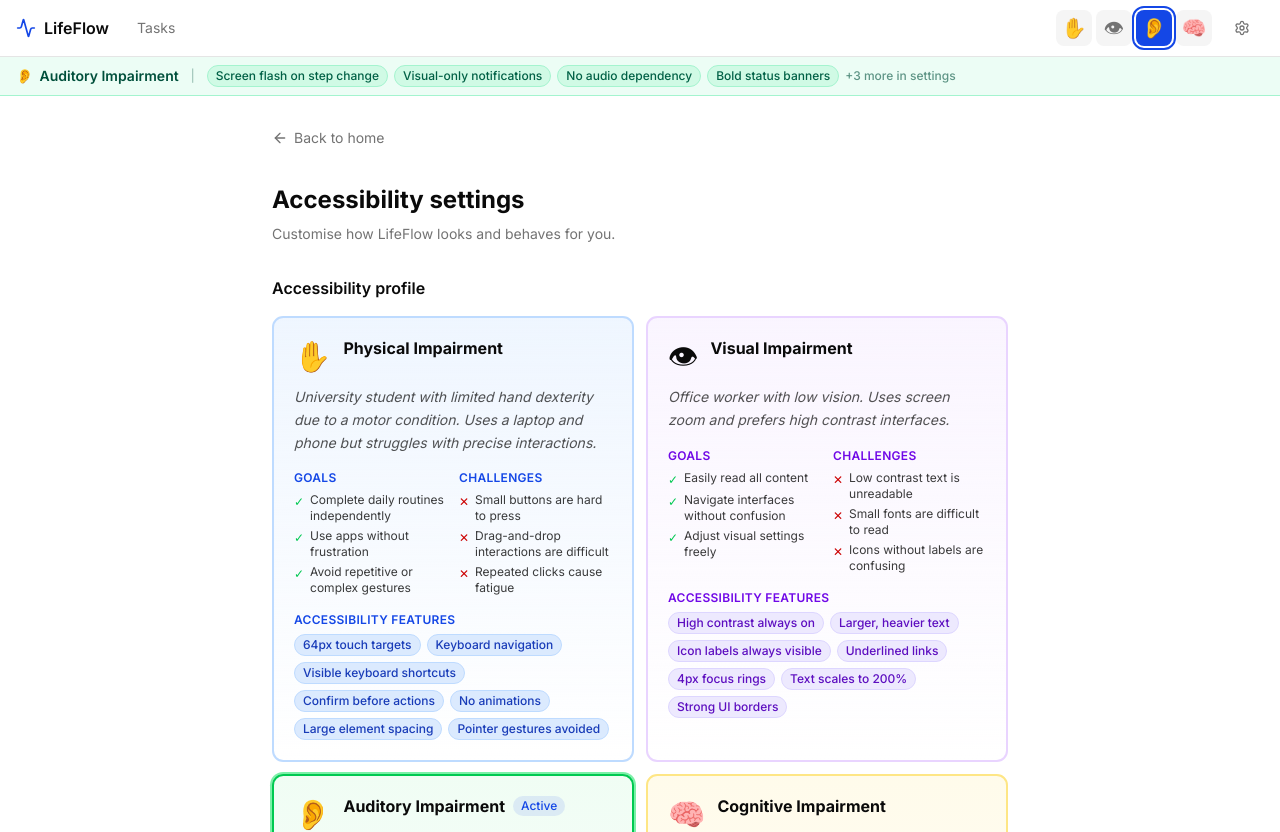
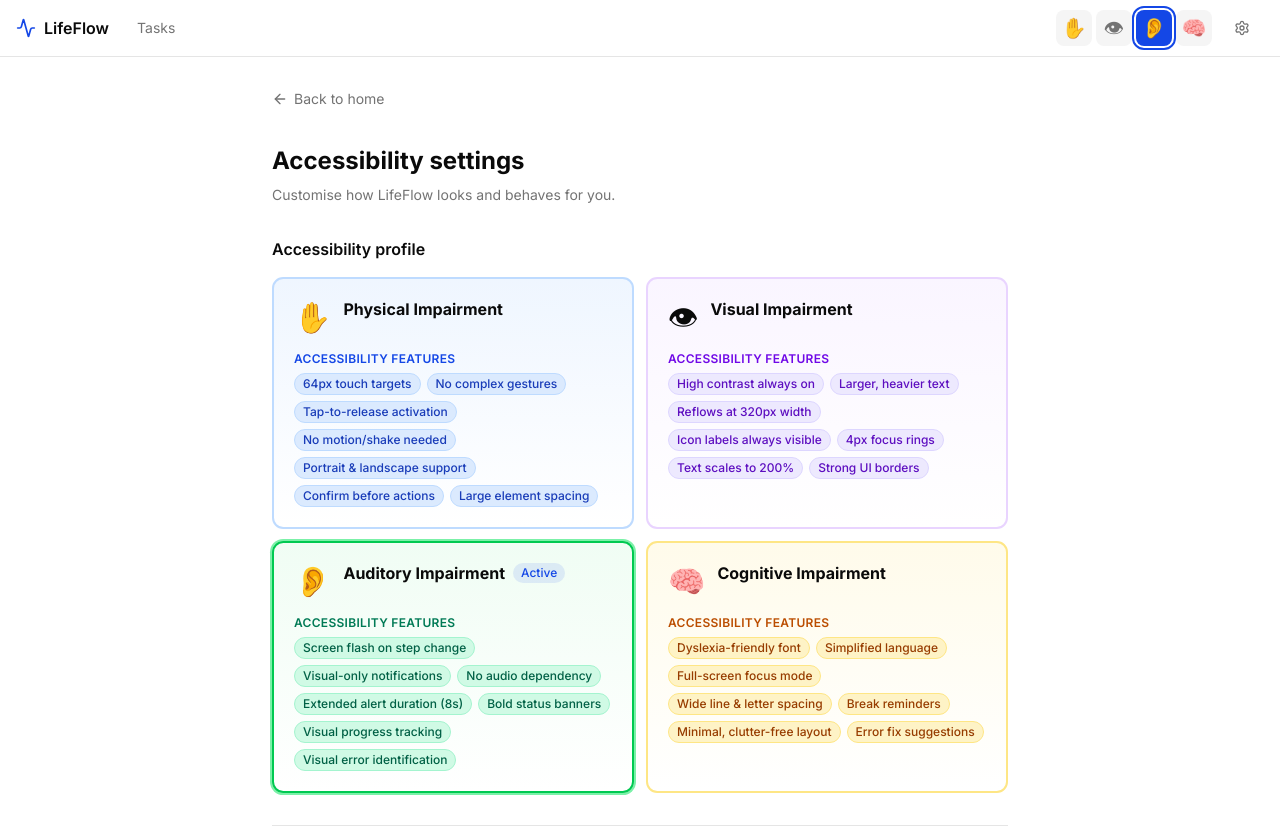
Before and after one commit to usamafayaz/life-flow, a Next.js app: page /settings in a window 1280 px wide. Shown: the top 832 px of the page. Built offline with nearby package versions, Linux system fonts and the light colour scheme.

Commit message:
refactor: update persona WCAG compliance criteria and streamline persona switcher UI labels

```diff
--- a/components/layout/AppShell.tsx
+++ b/components/layout/AppShell.tsx
@@ -16,7 +16,7 @@ export function AppShell({ children, className }: AppShellProps) {
   return (
     <>
       <Header />
-      <PersonaBanner />
+      {/* <PersonaBanner /> */}
       <main
         id="main-content"
         tabIndex={-1}
--- a/components/persona/PersonaBanner.tsx
+++ b/components/persona/PersonaBanner.tsx
@@ -18,12 +18,6 @@ const BANNER_COLORS: Record<Persona, string> = {
   leo: 'bg-amber-50 border-amber-200',
 }
 
-const BADGE_COLORS: Record<Persona, string> = {
-  noor: 'bg-blue-100 text-blue-800 border-blue-200',
-  daniel: 'bg-violet-100 text-violet-800 border-violet-200',
-  aisha: 'bg-emerald-100 text-emerald-800 border-emerald-200',
-  leo: 'bg-amber-100 text-amber-800 border-amber-200',
-}
 
 const TEXT_COLORS: Record<Persona, string> = {
   noor: 'text-blue-900',
@@ -47,22 +41,6 @@ export function PersonaBanner() {
           <span aria-hidden="true">{PERSONA_ICONS[persona]}</span>
           {config.meta.impairment}
         </span>
-        <span className={`hidden sm:block text-xs ${TEXT_COLORS[persona]} opacity-40`} aria-hidden="true">|</span>
-        <div className="flex items-center flex-wrap gap-1.5">
-          {config.meta.features.slice(0, 4).map((f) => (
-            <span
-              key={f}
-              className={`text-xs px-2 py-0.5 rounded-full border font-medium ${BADGE_COLORS[persona]}`}
-            >
-              {f}
-            </span>
-          ))}
-          {config.meta.features.length > 4 && (
-            <span className={`text-xs font-medium opacity-60 ${TEXT_COLORS[persona]}`}>
-              +{config.meta.features.length - 4} more in settings
-            </span>
-          )}
-        </div>
 
         {/* Text scale controls for Daniel on mobile (desktop shows these in the header QuickBar) */}
         {flags.largeTextControl && (
--- a/components/persona/PersonaCard.tsx
+++ b/components/persona/PersonaCard.tsx
@@ -54,7 +54,7 @@ export function PersonaCard({ id, variant = 'simple' }: PersonaCardProps) {
     <button
       onClick={() => setPersona(id)}
       aria-pressed={isActive}
-      aria-label={`Select ${config.meta.name} persona (${config.meta.impairment})`}
+      aria-label={`Select ${config.meta.impairment} profile`}
       className={cn(
         'w-full h-full flex flex-col text-left rounded-xl border-2 bg-gradient-to-b p-5',
         'transition-all duration-150',
@@ -92,38 +92,9 @@ export function PersonaCard({ id, variant = 'simple' }: PersonaCardProps) {
       {/* Detailed variant */}
       {variant === 'detailed' && (
         <>
-          <p className="mt-3 text-sm text-foreground/70 leading-relaxed italic">
+          {/* <p className="mt-3 text-sm text-foreground/70 leading-relaxed italic">
             {config.meta.background}
-          </p>
-
-          <div className="mt-4 grid grid-cols-2 gap-3">
-            <div>
-              <p className={cn('text-xs font-semibold uppercase tracking-wide mb-1.5', SECTION_LABEL[id])}>
-                Goals
-              </p>
-              <ul className="space-y-1">
-                {config.meta.goals.map((g) => (
-                  <li key={g} className="flex items-start gap-1.5 text-xs text-foreground/80">
-                    <span className="mt-0.5 shrink-0 text-green-500" aria-hidden="true">✓</span>
-                    {g}
-                  </li>
-                ))}
-              </ul>
-            </div>
-            <div>
-              <p className={cn('text-xs font-semibold uppercase tracking-wide mb-1.5', SECTION_LABEL[id])}>
-                Challenges
-              </p>
-              <ul className="space-y-1">
-                {config.meta.challenges.map((c) => (
-                  <li key={c} className="flex items-start gap-1.5 text-xs text-foreground/80">
-                    <span className="mt-0.5 shrink-0 text-destructive" aria-hidden="true">✕</span>
-                    {c}
-                  </li>
-                ))}
-              </ul>
-            </div>
-          </div>
+          </p> */}
 
           <div className="mt-4">
             <p className={cn('text-xs font-semibold uppercase tracking-wide mb-1.5', SECTION_LABEL[id])}>
--- a/components/persona/PersonaSwitcher.tsx
+++ b/components/persona/PersonaSwitcher.tsx
@@ -63,7 +63,7 @@ export function PersonaSwitcher({ className, compact = false }: PersonaSwitcherP
             data-persona-btn={id}
             role="radio"
             aria-checked={isActive}
-            aria-label={`${config.meta.name}, ${config.meta.impairment}`}
+            aria-label={config.meta.impairment}
             onClick={() => setPersona(id)}
             onKeyDown={(e) => handleKeyDown(e, id)}
             tabIndex={isActive ? 0 : -1}
@@ -85,7 +85,7 @@ export function PersonaSwitcher({ className, compact = false }: PersonaSwitcherP
               {PERSONA_ICONS[id]}
             </span>
             {!compact && (
-              <span>{config.meta.name}</span>
+              <span>{config.meta.impairment}</span>
             )}
           </button>
         )
--- a/components/ui/button.tsx
+++ b/components/ui/button.tsx
@@ -44,12 +44,15 @@ function Button({
   className,
   variant = "default",
   size = "default",
+  render,
   ...props
 }: ButtonPrimitive.Props & VariantProps<typeof buttonVariants>) {
   return (
     <ButtonPrimitive
       data-slot="button"
       className={cn(buttonVariants({ variant, size, className }))}
+      render={render}
+      nativeButton={render === undefined}
       {...props}
     />
   )
--- a/lib/personas.ts
+++ b/lib/personas.ts
@@ -83,27 +83,27 @@ export const PERSONAS: Record<Persona, PersonaConfig> = {
         'Drag-and-drop interactions are difficult',
         'Repeated clicks cause fatigue',
       ],
-      wcag: '2.1.1, 2.1.2, 2.2.1, 2.4.7, 2.5.1, 2.5.2, 2.5.3, 2.5.5, 3.2.3, 3.3.2',
+      wcag: '1.3.4, 2.5.1, 2.5.2, 2.5.4, 2.5.7, 2.5.8, 2.4.11, 2.1.1, 3.2.2, 3.2.3',
       wcagDetails: [
-        { code: '2.1.1', title: 'Keyboard', description: 'All functionality must be available via keyboard' },
-        { code: '2.1.2', title: 'No Keyboard Trap', description: 'Users must not get stuck in components' },
-        { code: '2.2.1', title: 'Timing Adjustable', description: 'Users must have enough time to complete actions' },
-        { code: '2.4.7', title: 'Focus Visible', description: 'Keyboard focus must be clearly visible' },
-        { code: '2.5.1', title: 'Pointer Gestures', description: 'Avoid complex gestures (e.g. multi-touch, drag)' },
-        { code: '2.5.2', title: 'Pointer Cancellation', description: 'Prevent accidental input errors' },
-        { code: '2.5.3', title: 'Label in Name', description: 'Buttons must match visible labels' },
-        { code: '2.5.5', title: 'Target Size', description: 'Minimum touch target size (44×44px recommended)' },
-        { code: '3.2.3', title: 'Consistent Navigation', description: 'Navigation must be predictable' },
-        { code: '3.3.2', title: 'Labels or Instructions', description: 'Provide clear labels for all inputs' },
+        { code: '1.3.4', title: 'Orientation', description: 'Content works in both portrait and landscape orientations' },
+        { code: '2.5.1', title: 'Pointer Gestures', description: 'No complex multi-touch or path-based gestures required' },
+        { code: '2.5.2', title: 'Pointer Cancellation', description: 'Actions activate on pointer release, preventing accidental taps' },
+        { code: '2.5.4', title: 'Motion Actuation', description: 'No device shake, tilt, or motion required to operate features' },
+        { code: '2.5.7', title: 'Dragging Movements', description: 'All drag interactions have a single-pointer tap alternative' },
+        { code: '2.5.8', title: 'Target Size (Minimum)', description: 'Touch targets are at least 24×24px; Noor uses 64px for easier tapping' },
+        { code: '2.4.11', title: 'Focus Appearance', description: 'Focus indicator is clearly visible for keyboard and switch access' },
+        { code: '2.1.1', title: 'Keyboard / Switch Access', description: 'All functionality operable via keyboard or assistive switch device' },
+        { code: '3.2.2', title: 'On Input', description: 'No unexpected UI changes occur on touch or tap' },
+        { code: '3.2.3', title: 'Consistent Navigation', description: 'Navigation is predictable and consistent across all screens' },
       ],
       features: [
         '64px touch targets',
-        'Keyboard navigation',
-        'Visible keyboard shortcuts',
+        'No complex gestures',
+        'Tap-to-release activation',
+        'No motion/shake needed',
+        'Portrait & landscape support',
         'Confirm before actions',
-        'No animations',
         'Large element spacing',
-        'Pointer gestures avoided',
       ],
     },
     tokens: {
@@ -161,24 +161,24 @@ export const PERSONAS: Record<Persona, PersonaConfig> = {
         'Small fonts are difficult to read',
         'Icons without labels are confusing',
       ],
-      wcag: '1.1.1, 1.3.1, 1.3.2, 1.4.1, 1.4.3, 1.4.4, 1.4.5, 1.4.10, 1.4.11, 2.4.6',
+      wcag: '1.3.4, 1.4.3, 1.4.4, 1.4.10, 1.4.11, 1.4.12, 1.4.1, 2.4.11, 1.1.1, 2.4.6',
       wcagDetails: [
-        { code: '1.1.1', title: 'Non-text Content', description: 'Provide alt text for images' },
-        { code: '1.3.1', title: 'Info and Relationships', description: 'Structure content properly with headings and labels' },
-        { code: '1.3.2', title: 'Meaningful Sequence', description: 'Content must be readable in correct order' },
-        { code: '1.4.1', title: 'Use of Colour', description: 'Do not rely only on colour to convey information' },
-        { code: '1.4.3', title: 'Contrast (Minimum)', description: 'Text must meet AA contrast ratio' },
-        { code: '1.4.4', title: 'Resize Text', description: 'Text must be scalable up to 200%' },
-        { code: '1.4.5', title: 'Images of Text', description: 'Avoid text inside images' },
-        { code: '1.4.10', title: 'Reflow', description: 'Content must adapt to different screen sizes' },
-        { code: '1.4.11', title: 'Non-text Contrast', description: 'UI elements must have sufficient contrast' },
-        { code: '2.4.6', title: 'Headings and Labels', description: 'Must clearly describe content' },
+        { code: '1.3.4', title: 'Orientation', description: 'Content adapts to portrait and landscape without loss of information' },
+        { code: '1.4.3', title: 'Contrast (Minimum)', description: 'Text meets the 4.5:1 AA contrast ratio on all backgrounds' },
+        { code: '1.4.4', title: 'Resize Text', description: 'Text scales up to 200% without loss of content or functionality' },
+        { code: '1.4.10', title: 'Reflow', description: 'Content reflows at 320px width with no horizontal scrolling needed' },
+        { code: '1.4.11', title: 'Non-text Contrast', description: 'UI components and focus indicators meet 3:1 contrast ratio' },
+        { code: '1.4.12', title: 'Text Spacing', description: 'No content is lost when line height, letter, or word spacing is adjusted' },
+        { code: '1.4.1', title: 'Use of Colour', description: 'Colour is never the sole means of conveying information' },
+        { code: '2.4.11', title: 'Focus Appearance', description: 'Keyboard focus indicator has sufficient size and contrast' },
+        { code: '1.1.1', title: 'Non-text Content', description: 'All images and icons have accessible text alternatives' },
+        { code: '2.4.6', title: 'Headings and Labels', description: 'Headings and labels clearly describe purpose and content' },
       ],
       features: [
         'High contrast always on',
         'Larger, heavier text',
+        'Reflows at 320px width',
         'Icon labels always visible',
-        'Underlined links',
         '4px focus rings',
         'Text scales to 200%',
         'Strong UI borders',
@@ -239,25 +239,25 @@ export const PERSONAS: Record<Persona, PersonaConfig> = {
         'Voice-only instructions are unusable',
         'Lack of captions limits understanding',
       ],
-      wcag: '1.2.1, 1.2.2, 1.2.3, 1.2.5, 1.3.1, 1.4.2, 1.4.13, 3.3.1, 3.3.2, 4.1.2',
+      wcag: '1.2.1, 1.2.2, 1.4.2, 1.3.4, 4.1.3, 1.3.1, 3.3.1, 3.3.2, 4.1.2, 1.4.13',
       wcagDetails: [
-        { code: '1.2.1', title: 'Audio-only & Video-only', description: 'Provide alternatives for audio content' },
-        { code: '1.2.2', title: 'Captions (Prerecorded)', description: 'Provide captions for audio content' },
-        { code: '1.2.3', title: 'Audio Description', description: 'Provide text alternatives for media' },
-        { code: '1.2.5', title: 'Audio Description (Prerecorded)', description: 'Provide visual alternatives' },
-        { code: '1.3.1', title: 'Info and Relationships', description: 'Ensure clear visual structure' },
-        { code: '1.4.2', title: 'Audio Control', description: 'Avoid auto-playing audio' },
-        { code: '1.4.13', title: 'Content on Hover or Focus', description: 'Ensure content remains visible without sound' },
-        { code: '3.3.1', title: 'Error Identification', description: 'Errors must be clearly described visually' },
-        { code: '3.3.2', title: 'Labels or Instructions', description: 'Provide clear written guidance' },
-        { code: '4.1.2', title: 'Name, Role, Value', description: 'Ensure assistive tech compatibility' },
+        { code: '1.2.1', title: 'Audio-only & Video-only', description: 'Text or visual alternatives provided for all audio-only content' },
+        { code: '1.2.2', title: 'Captions (Prerecorded)', description: 'Captions provided for all prerecorded audio in video' },
+        { code: '1.4.2', title: 'Audio Control', description: 'No audio plays automatically; all alerts are visual-only' },
+        { code: '1.3.4', title: 'Orientation', description: 'Visual content works in both portrait and landscape orientations' },
+        { code: '4.1.3', title: 'Status Messages', description: 'Status changes are conveyed visually without requiring focus' },
+        { code: '1.3.1', title: 'Info and Relationships', description: 'Visual structure clearly conveys meaning and hierarchy' },
+        { code: '3.3.1', title: 'Error Identification', description: 'Errors are identified and described visually, not by sound' },
+        { code: '3.3.2', title: 'Labels or Instructions', description: 'All inputs and actions have clear written labels' },
+        { code: '4.1.2', title: 'Name, Role, Value', description: 'All UI components expose state to assistive technologies' },
+        { code: '1.4.13', title: 'Content on Hover or Focus', description: 'Tooltips and popups are persistent and dismissable' },
       ],
       features: [
         'Screen flash on step change',
         'Visual-only notifications',
         'No audio dependency',
+        'Extended alert duration (8s)',
         'Bold status banners',
-        'Extended alert duration',
         'Visual progress tracking',
         'Visual error identification',
       ],
@@ -317,18 +317,18 @@ export const PERSONAS: Record<Persona, PersonaConfig> = {
         'Complex layouts cause confusion',
         'Easily distracted by clutter',
       ],
-      wcag: '2.4.3, 2.4.5, 3.1.1, 3.1.5, 3.2.1, 3.2.2, 3.2.3, 3.2.4, 3.3.1, 3.3.3',
+      wcag: '1.3.4, 3.1.5, 3.2.1, 3.2.2, 3.2.3, 3.3.1, 3.3.3, 3.3.7, 3.3.8, 2.5.8',
       wcagDetails: [
-        { code: '2.4.3', title: 'Focus Order', description: 'Logical navigation flow through the page' },
-        { code: '2.4.5', title: 'Multiple Ways', description: 'Provide different navigation methods' },
-        { code: '3.1.1', title: 'Language of Page', description: 'Content must be understandable' },
-        { code: '3.1.5', title: 'Reading Level', description: 'Use simple, plain language' },
-        { code: '3.2.1', title: 'On Focus', description: 'No unexpected changes on focus' },
-        { code: '3.2.2', title: 'On Input', description: 'Avoid sudden UI changes on input' },
-        { code: '3.2.3', title: 'Consistent Navigation', description: 'Predictable, consistent UI' },
-        { code: '3.2.4', title: 'Consistent Identification', description: 'Same elements behave the same way' },
-        { code: '3.3.1', title: 'Error Identification', description: 'Clear, friendly error messages' },
-        { code: '3.3.3', title: 'Error Suggestion', description: 'Help users fix mistakes with suggestions' },
+        { code: '1.3.4', title: 'Orientation', description: 'Content works in both portrait and landscape without disorientation' },
+        { code: '3.1.5', title: 'Reading Level', description: 'Content is written in plain, simple language (lower secondary level)' },
+        { code: '3.2.1', title: 'On Focus', description: 'No unexpected context changes occur when a component receives focus' },
+        { code: '3.2.2', title: 'On Input', description: 'No sudden UI changes happen on touch or tap input' },
+        { code: '3.2.3', title: 'Consistent Navigation', description: 'Navigation is consistent and predictable across all screens' },
+        { code: '3.3.1', title: 'Error Identification', description: 'Errors are described clearly with friendly, actionable messages' },
+        { code: '3.3.3', title: 'Error Suggestion', description: 'Suggestions are provided to help users correct mistakes' },
+        { code: '3.3.7', title: 'Redundant Entry', description: 'Users are not asked to re-enter information already provided' },
+        { code: '3.3.8', title: 'Accessible Authentication', description: 'No cognitive puzzle or memory test required to log in' },
+        { code: '2.5.8', title: 'Target Size (Minimum)', description: 'All touch targets meet minimum 24×24px; reduces mis-taps' },
       ],
       features: [
         'Dyslexia-friendly font',
```
